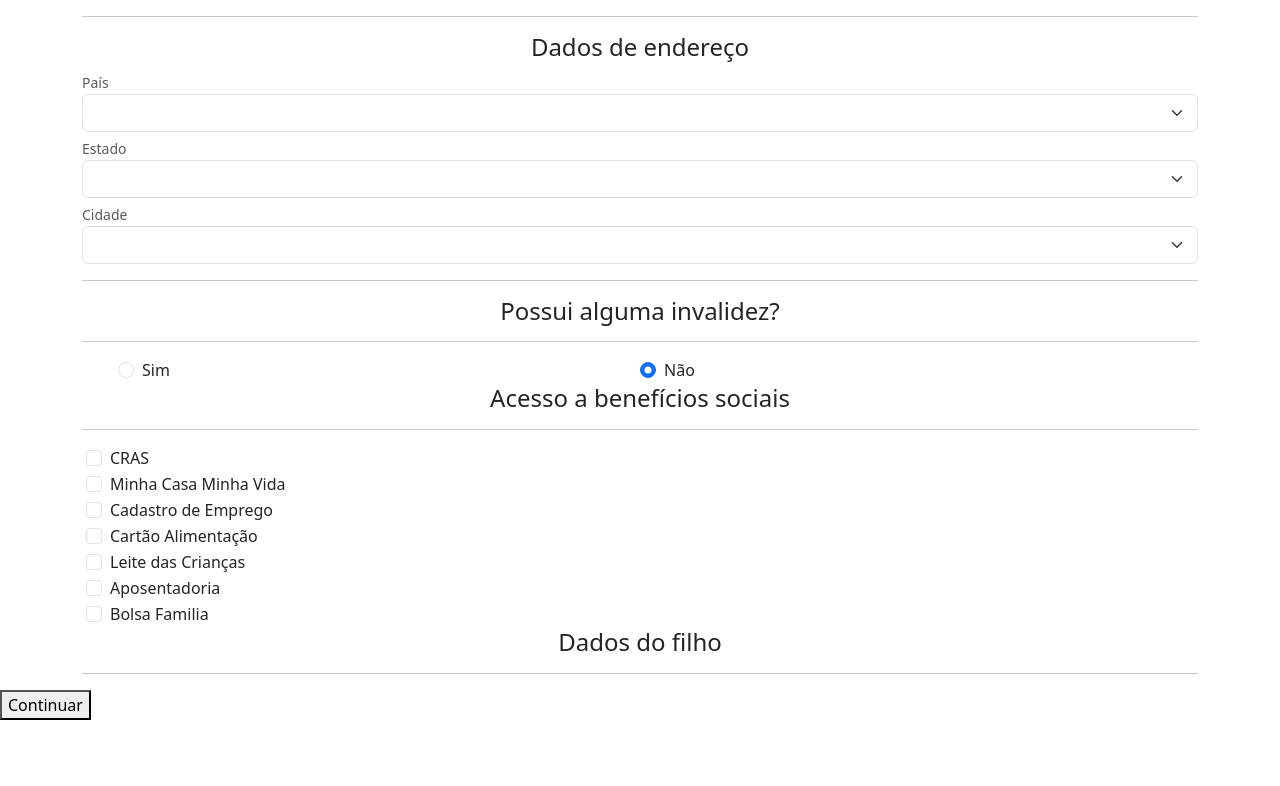
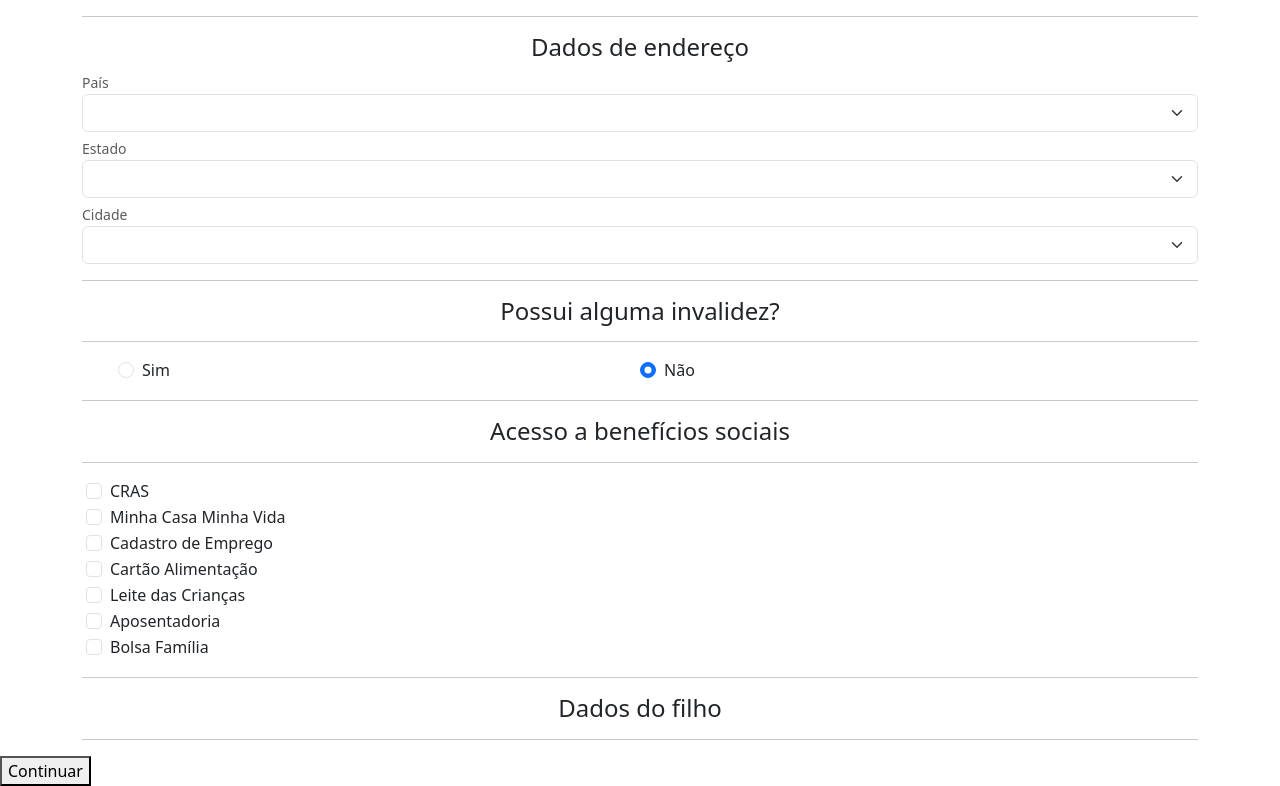
Before and after one commit to JoaoPedroMDP/TCC-Bebe-Parceiro, an Angular app in the folder front/bebeParceiro/: page /autocadastro/dados in a window 1280 px wide. Shown: the part 483-1269 px from the top of the page. Before the commit the page ends 1203 px from the top, so only its background shows below. Built offline with nearby package versions, Linux system fonts and the light colour scheme.

Commit message:
hr pra ficar bonitinho

```diff
--- a/front/bebeParceiro/src/app/auth/auto-cadastro/auto-cadastro.component.html
+++ b/front/bebeParceiro/src/app/auth/auto-cadastro/auto-cadastro.component.html
@@ -96,6 +96,7 @@
             </label>
           </div>
         </div>
+        <hr>
       </div>
       <div>
         <h4 class="text-center">Acesso a benefícios sociais</h4>
@@ -127,9 +128,10 @@
           </div>
           <div class="form-check">
             <input type="checkbox" class="form-check-input" id="check7">
-            <label class="form-check-label" for="check7">Bolsa Familia</label>
+            <label class="form-check-label" for="check7">Bolsa Família</label>
           </div>
         </div>
+        <hr>
       </div>
         <div>
             <h4 class="text-center">Dados do filho</h4>
```
Lines whose indentation alone changed are shown as unchanged.
